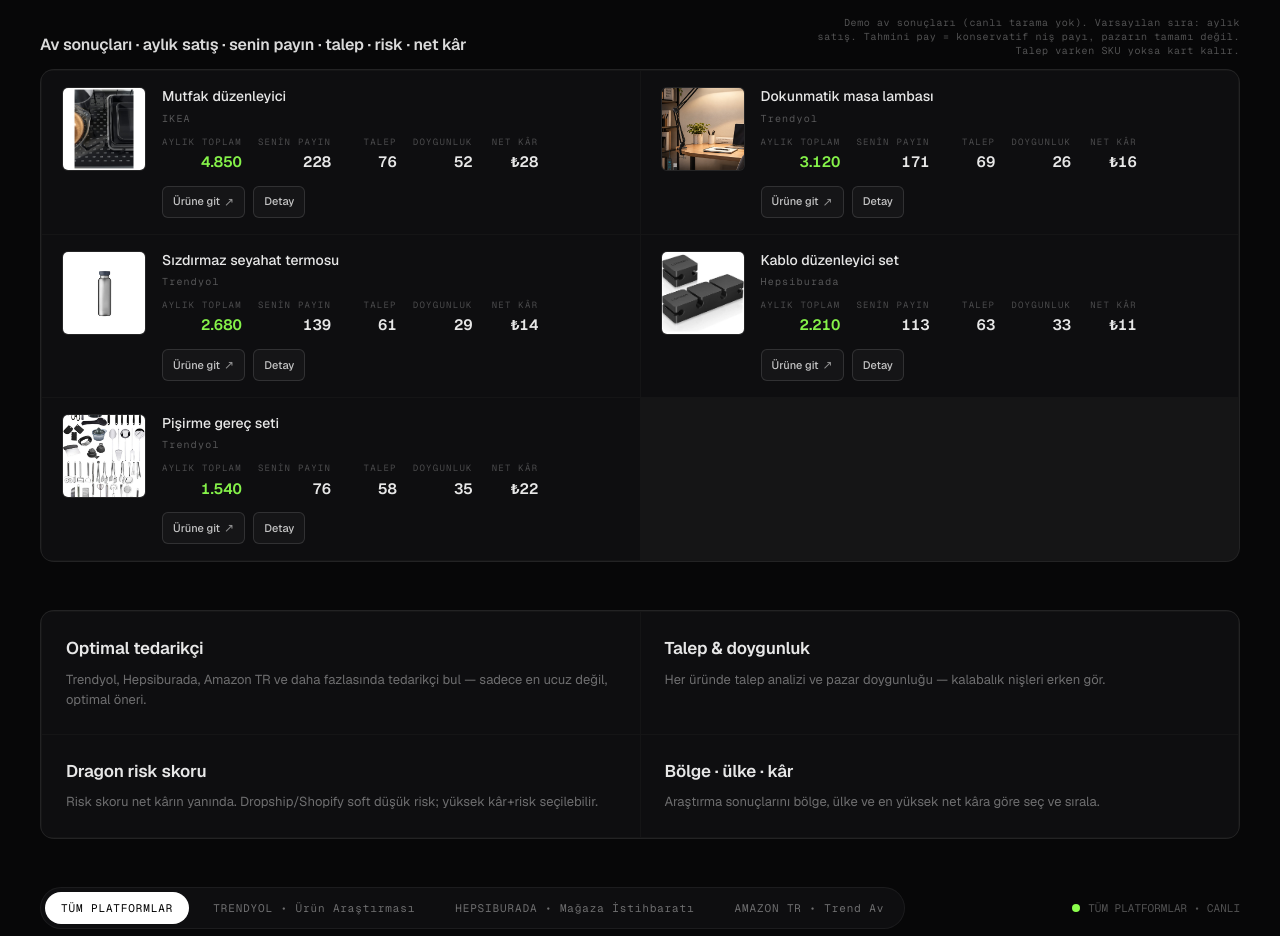
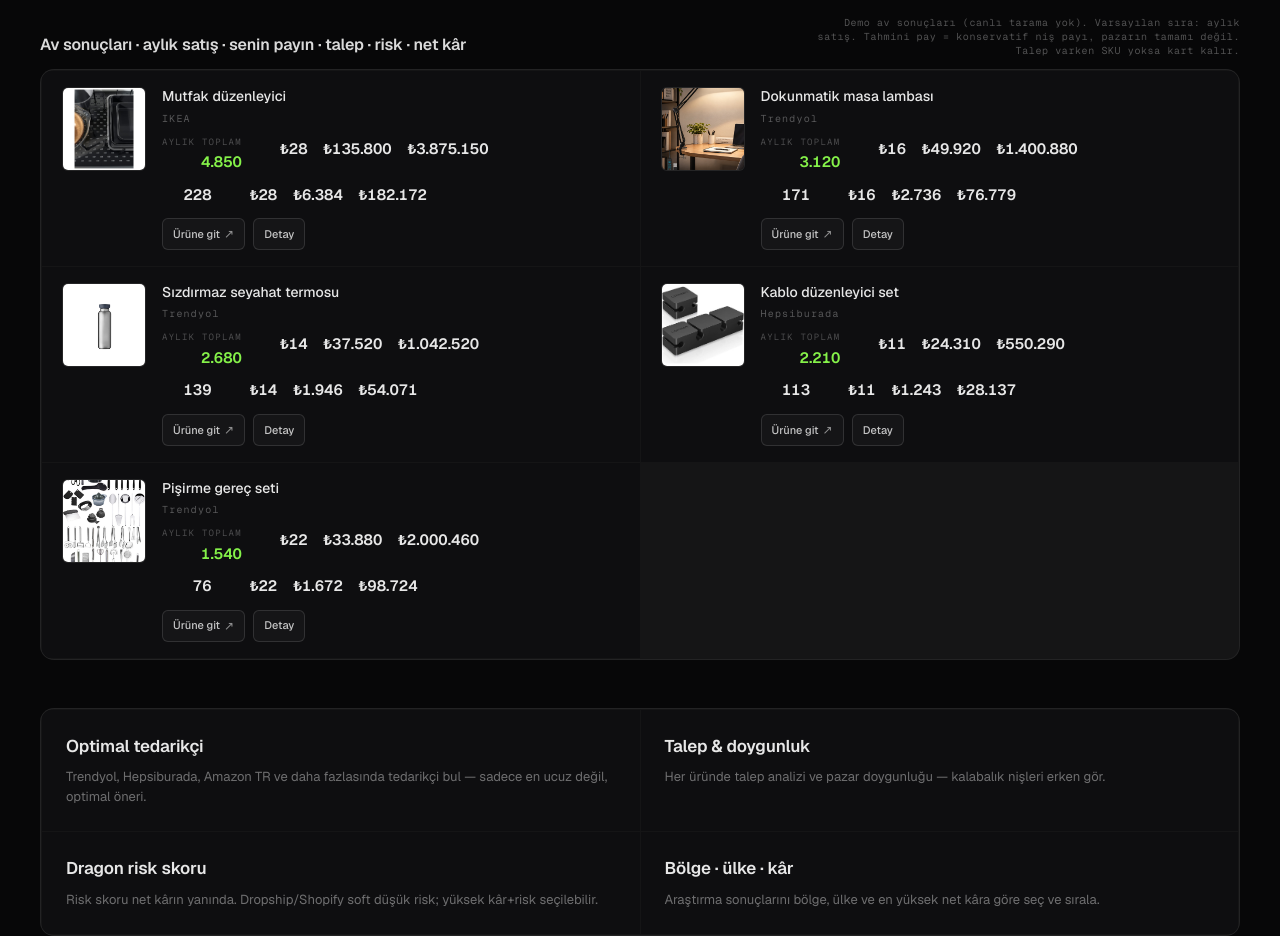
Before and after one commit to ykslaksoy/dragon, a Next.js app: page / in a window 1280 px wide. Shown: the part 780-1716 px from the top of the page. Built offline with nearby package versions, Linux system fonts and the light colour scheme.

Commit message:
feat: card 2-row metrics — sales/profit/revenue + target row

```diff
--- a/src/app/components/ProductResults.tsx
+++ b/src/app/components/ProductResults.tsx
@@ -8,16 +8,13 @@
   isLowRiskPath,
   salesScenarios,
   scenarioProfit,
+  totalProfit,
+  totalRevenue,
 } from "../i18n/demo-products";
 
 export type ProductResultsCopy = {
   title: string;
   empty: string;
-  profitLabel: string;
-  demandLabel: string;
-  saturationLabel: string;
-  monthlySalesLabel: string;
-  estSalesLabel: string;
   softSteer: string;
   currency: string;
   openProduct: string;
@@ -25,12 +22,19 @@
   detailOpen: string;
   detailClose: string;
   detailTitle: string;
-  scoreDemandHelp: string;
-  scoreSaturationHelp: string;
-  scoreProfitHelp: string;
+  demandLeadBadge: string;
+  /** Row 1 */
+  monthlySalesLabel: string;
+  netProfitLabel: string;
+  totalProfitLabel: string;
+  totalRevenueLabel: string;
+  /** Row 2 */
+  targetSalesLabel: string;
   scoreMonthlySalesHelp: string;
-  scoreEstSalesHelp: string;
-  demandLeadBadge: string;
+  scoreNetProfitHelp: string;
+  scoreTotalProfitHelp: string;
+  scoreTotalRevenueHelp: string;
+  scoreTargetSalesHelp: string;
   platformBreakdownTitle: string;
   platformCol: string;
   unitsCol: string;
@@ -43,7 +47,6 @@
   scenarioMid: string;
   scenarioHigh: string;
   platformsCol: string;
-  /** `{n}` */
   platformsCell: string;
   scenarioUnits: string;
   scenarioProfitCol: string;
@@ -222,7 +225,7 @@
             {tracked > 1 ? ` · ${tracked} platform` : ""}
           </div>
 
-          <div className="mt-2.5 flex flex-wrap items-end justify-between gap-2">
+          <div className="mt-2.5 space-y-2">
             <div className="flex flex-wrap gap-3 sm:gap-4">
               <Metric
                 label={copy.monthlySalesLabel}
@@ -231,24 +234,42 @@
                 help={copy.scoreMonthlySalesHelp}
               />
               <Metric
-                label={copy.estSalesLabel}
-                value={formatUnits(p.estMonthlySales)}
-                help={copy.scoreEstSalesHelp}
+                label={copy.netProfitLabel}
+                value={`${copy.currency}${formatUnits(p.profit)}`}
+                help={copy.scoreNetProfitHelp}
               />
               <Metric
-                label={copy.demandLabel}
-                value={p.demand}
-                help={copy.scoreDemandHelp}
+                label={copy.totalProfitLabel}
+                value={`${copy.currency}${formatUnits(totalProfit(p.profit, p.monthlySales))}`}
+                help={copy.scoreTotalProfitHelp}
               />
               <Metric
-                label={copy.saturationLabel}
-                value={p.saturation}
-                help={copy.scoreSaturationHelp}
+                label={copy.totalRevenueLabel}
+                value={`${copy.currency}${formatUnits(totalRevenue(p.price, p.monthlySales))}`}
+                help={copy.scoreTotalRevenueHelp}
+              />
+            </div>
+            <div className="flex flex-wrap gap-3 sm:gap-4">
+              <Metric
+                label={copy.targetSalesLabel}
+                value={formatUnits(p.estMonthlySales)}
+                valueClass="text-white/90"
+                help={copy.scoreTargetSalesHelp}
               />
               <Metric
-                label={copy.profitLabel}
-                value={`${copy.currency}${p.profit}`}
-                help={copy.scoreProfitHelp}
+                label={copy.netProfitLabel}
+                value={`${copy.currency}${formatUnits(p.profit)}`}
+                help={copy.scoreNetProfitHelp}
+              />
+              <Metric
+                label={copy.totalProfitLabel}
+                value={`${copy.currency}${formatUnits(totalProfit(p.profit, p.estMonthlySales))}`}
+                help={copy.scoreTotalProfitHelp}
+              />
+              <Metric
+                label={copy.totalRevenueLabel}
+                value={`${copy.currency}${formatUnits(totalRevenue(p.price, p.estMonthlySales))}`}
+                help={copy.scoreTotalRevenueHelp}
               />
             </div>
           </div>
```
